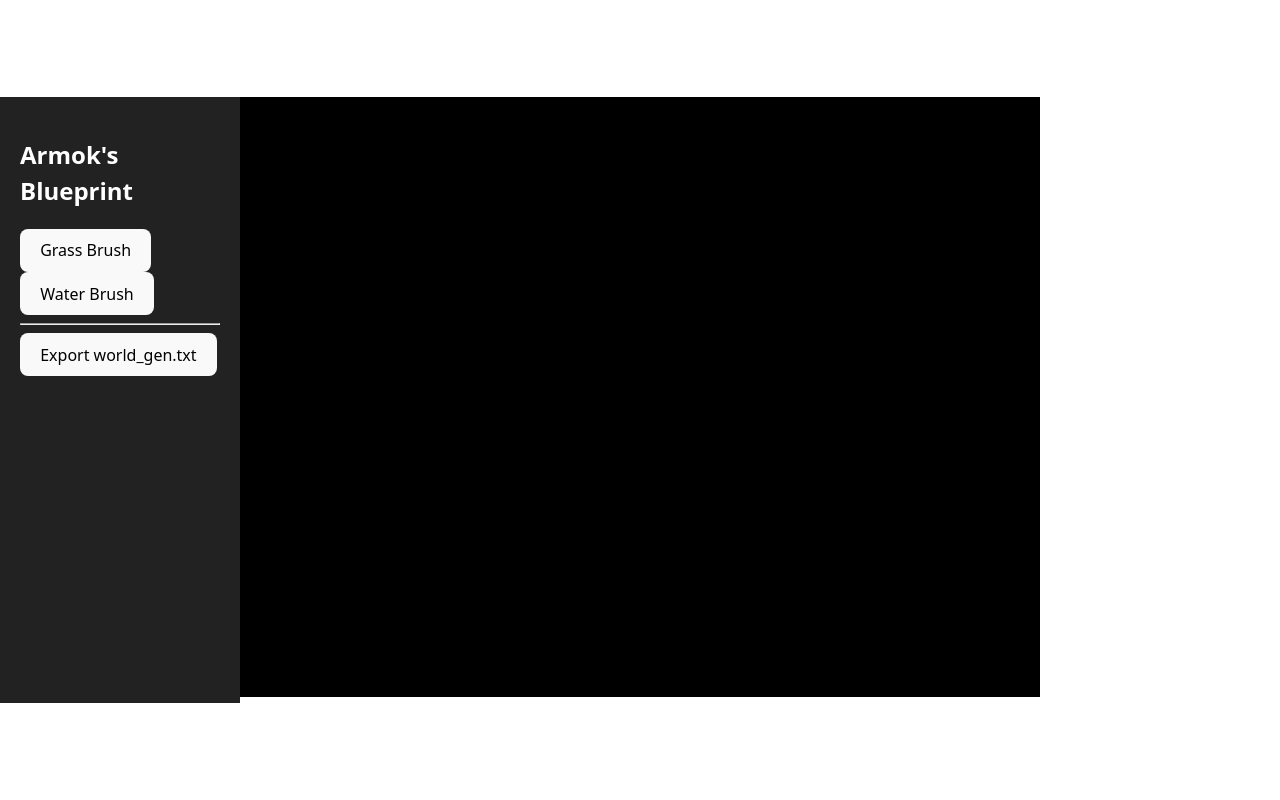
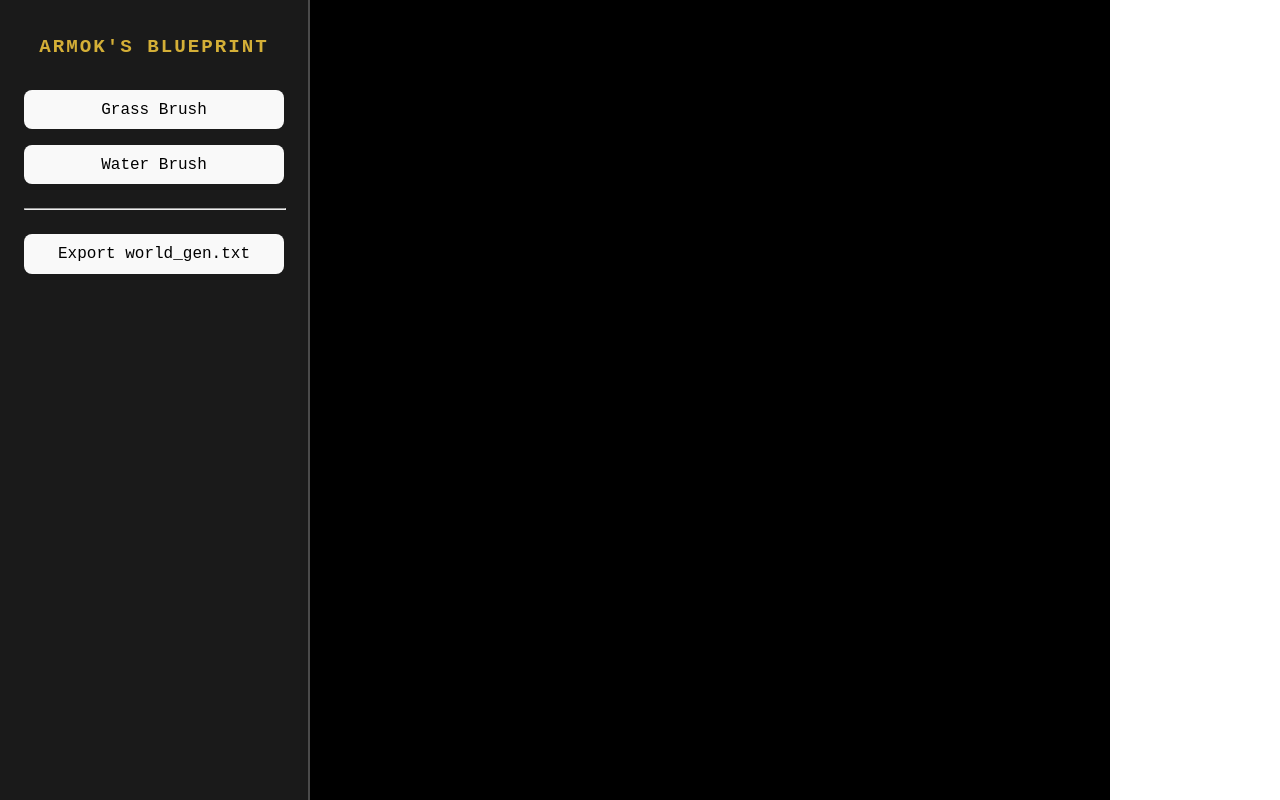
Before and after one commit to Pythongor/armoks-blueprint, a React (Vite) app: page / in a window 1280 px wide. Built offline with nearby package versions, Linux system fonts and the light colour scheme.

Commit message:
Styling system with draft styles

```diff
--- a/package.json
+++ b/package.json
@@ -24,6 +24,7 @@
     "eslint-plugin-react-hooks": "^7.0.1",
     "eslint-plugin-react-refresh": "^0.4.24",
     "globals": "^16.5.0",
+    "sass-embedded": "^1.97.3",
     "typescript": "~5.9.3",
     "typescript-eslint": "^8.48.0",
     "vite": "^7.3.1"
--- /dev/null
+++ b/src/components/App/App.module.scss
@@ -0,0 +1,17 @@
+@use "@styles/variables" as *;
+
+.base {
+  display: flex;
+  height: 100vh;
+  background-color: $bg-dark;
+  font-family: "Courier New", Courier, monospace;
+}
+
+.canvasContainer {
+  flex-grow: 1;
+  display: flex;
+  justify-content: center;
+  align-items: center;
+  overflow: hidden;
+  background: black;
+}
--- a/src/components/App/App.tsx
+++ b/src/components/App/App.tsx
@@ -1,9 +1,10 @@
 import { TileMap } from "@components/TileMap/TileMap";
 import { Sidebar } from "@components/Sidebar/Sidebar";
+import styles from "./App.module.scss";
 
 function App() {
   return (
-    <div style={{ display: "flex" }}>
+    <div className={styles.base}>
       <Sidebar />
       <TileMap />
     </div>
--- /dev/null
+++ b/src/components/Sidebar/Sidebar.module.scss
@@ -0,0 +1,24 @@
+@use "@styles/variables" as *;
+
+.base {
+  width: 260px;
+  border-right: 2px solid $panel-border;
+  padding: 1.5rem;
+  display: flex;
+  flex-direction: column;
+  gap: 1rem;
+  color: $text-silver;
+}
+
+.title {
+  color: $accent-gold;
+  font-size: 1.2rem;
+  text-transform: uppercase;
+  letter-spacing: 2px;
+  margin-bottom: 1rem;
+  text-align: center;
+}
+
+.divider {
+  width: 100%;
+}
--- a/src/components/Sidebar/Sidebar.tsx
+++ b/src/components/Sidebar/Sidebar.tsx
@@ -1,4 +1,5 @@
 import { EventBus } from "@tile-map/EventBus";
+import styles from "./Sidebar.module.scss";
 
 export function Sidebar() {
   const setBrush = (id: number) => {
@@ -6,18 +7,11 @@ export function Sidebar() {
   };
 
   return (
-    <div
-      style={{
-        width: "200px",
-        padding: "20px",
-        background: "#222",
-        color: "white",
-      }}
-    >
-      <h2>Armok's Blueprint</h2>
+    <div className={styles.base}>
+      <h1 className={styles.title}>Armok's Blueprint</h1>
       <button onClick={() => setBrush(1)}>Grass Brush</button>
       <button onClick={() => setBrush(0)}>Water Brush</button>
-      <hr />
+      <hr className={styles.divider} />
       <button onClick={() => console.log("Exporting logic goes here...")}>
         Export world_gen.txt
       </button>
--- /dev/null
+++ b/src/components/TileMap/TileMap.module.scss
@@ -0,0 +1,10 @@
+@use "@styles/variables" as *;
+
+.base {
+  flex-grow: 1;
+  display: flex;
+  justify-content: center;
+  align-items: center;
+  overflow: hidden;
+  background: black;
+}
--- a/src/components/TileMap/TileMap.tsx
+++ b/src/components/TileMap/TileMap.tsx
@@ -1,6 +1,7 @@
 import { useEffect, useRef } from "react";
 import Phaser from "phaser";
 import { MainScene } from "@tile-map/MainScene";
+import styles from "./TileMap.module.scss";
 
 export function TileMap() {
   const gameRef = useRef<Phaser.Game | null>(null);
@@ -19,5 +20,5 @@ export function TileMap() {
     };
   }, []);
 
-  return <div id="game-container"></div>;
+  return <div id="game-container" className={styles.base}></div>;
 }
--- /dev/null
+++ b/src/styles/variables.scss
@@ -0,0 +1,8 @@
+$bg-dark: #1a1a1a;
+$panel-border: #4a4a4a;
+$accent-gold: #d4af37;
+$text-silver: #c0c0c0;
+
+$color-mountain: #808080;
+$color-water: #005a9e;
+$color-grass: #355e3b;
--- a/tsconfig.app.json
+++ b/tsconfig.app.json
@@ -13,6 +13,7 @@
       "@/*": ["./src/*"],
       "@assets/*": ["./src/assets/*"],
       "@components/*": ["./src/components/*"],
+      "@styles/*": ["./src/styles/*"],
       "@tile-map/*": ["./src/tile-map/*"]
     },
 
--- a/vite.config.ts
+++ b/vite.config.ts
@@ -10,6 +10,7 @@ export default defineConfig({
       "@": path.resolve(__dirname, "./src"),
       "@assets": path.resolve(__dirname, "./src/assets"),
       "@components": path.resolve(__dirname, "./src/components"),
+      "@styles": path.resolve(__dirname, "./src/styles"),
       "@tile-map": path.resolve(__dirname, "./src/tile-map"),
     },
   },
```
